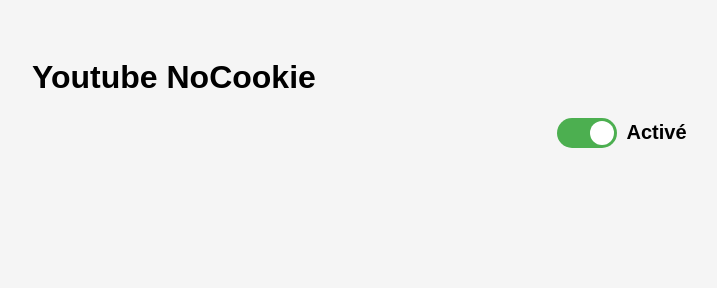
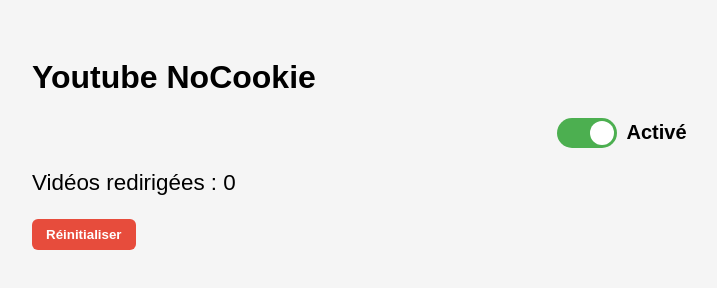
Before and after one commit to MasterAcnolo/Youtube-Extension, a browser extension: page Chrome-Version/index.html in a window 1280 px wide. Shown: the whole page, without its empty margins (6-723 px from the left). Drawn offline with Linux system fonts and the light colour scheme.

Commit message:
Alpha 1.3
Ajouts Compteur

```diff
--- a/Chrome-Version/index.html
+++ b/Chrome-Version/index.html
@@ -22,6 +22,11 @@
     <span class="label-text" id="TextButton">Activé</span>
   </div>
 
+  <div class="counter-container">
+    <p>Vidéos redirigées : <span id="redirect-count">0</span></p>
+    <button id="reset-counter">Réinitialiser</button>
+  </div>
+
   <script src="script/ui/popup.js"></script>
 </body>
 </html>
--- a/Chrome-Version/script/ui/popup.js
+++ b/Chrome-Version/script/ui/popup.js
@@ -1,5 +1,22 @@
 document.addEventListener('DOMContentLoaded', () => {
+  const redirectCountSpan = document.getElementById('redirect-count');
+  const resetBtn = document.getElementById('reset-counter');
 
+  function refreshCount() {
+    chrome.storage.sync.get(['redirectCount'], ({ redirectCount }) => {
+      redirectCountSpan.textContent = redirectCount || 0;
+    });
+  }
+
+
+  refreshCount();
+
+
+  resetBtn.addEventListener('click', () => {
+    chrome.storage.sync.set({ redirectCount: 0 }, () => {
+      refreshCount();
+    });
+  });
 
   const toggleCheckbox = document.getElementById('toggle-checkbox');
   const textButton = document.getElementById('TextButton');
@@ -10,12 +27,10 @@ document.addEventListener('DOMContentLoaded', () => {
     textButton.textContent = enabled ? 'Activé' : 'Désactivé';
   });
 
-
   toggleCheckbox.addEventListener('change', () => {
     const newState = toggleCheckbox.checked;
     chrome.storage.sync.set({ enabled: newState });
     textButton.textContent = newState ? 'Activé' : 'Désactivé';
   });
 
-
 });
--- a/Chrome-Version/styles/elements/main.css
+++ b/Chrome-Version/styles/elements/main.css
@@ -1,6 +1,11 @@
 body{
   font-family: 'Poppins', sans-serif;
   padding: 30px;
+  /* padding-top: 0px;
+  padding-left: 20px;
+  padding-right: 20px;
+  padding-bottom: 20px; */
+
   background-color: #f5f5f5;
 
 }
@@ -21,3 +26,8 @@ body{
   font-weight: bold;
   font-size: 125%;
 }
+
+.counter-container{
+
+  font-size: 140%;
+}
--- /dev/null
+++ b/Chrome-Version/styles/elements/resetbutton.css
@@ -0,0 +1,22 @@
+#reset-counter {
+    background-color: #e74c3c;
+    color: white;
+    border: none;
+    padding: 8px 14px;
+    border-radius: 6px;
+    font-weight: bold;
+    cursor: pointer;
+    transition: background-color 0.3s;
+  }
+
+  #reset-counter:hover {
+    background-color: #c0392b;
+  }
+
+  #reset-counter:active {
+    transform: scale(0.98);
+  }
+
+  #reset-counter:focus {
+    outline: 2px solid #2980b9;
+  }
--- a/Chrome-Version/styles/imports.css
+++ b/Chrome-Version/styles/imports.css
@@ -1,4 +1,4 @@
-@import url(elements/button.css);
 @import url(elements/main.css);
-
-@import url(variables.css)
+@import url(variables.css);
+@import url(elements/slider.css);
+@import url(elements/resetbutton.css);
```
Also changed, not shown: Chrome-Version/script/features/redirect.js (+16 -2 lines), Chrome-Version/styles/elements/slider.css (renamed from Chrome-Version/styles/elements/button.css).
